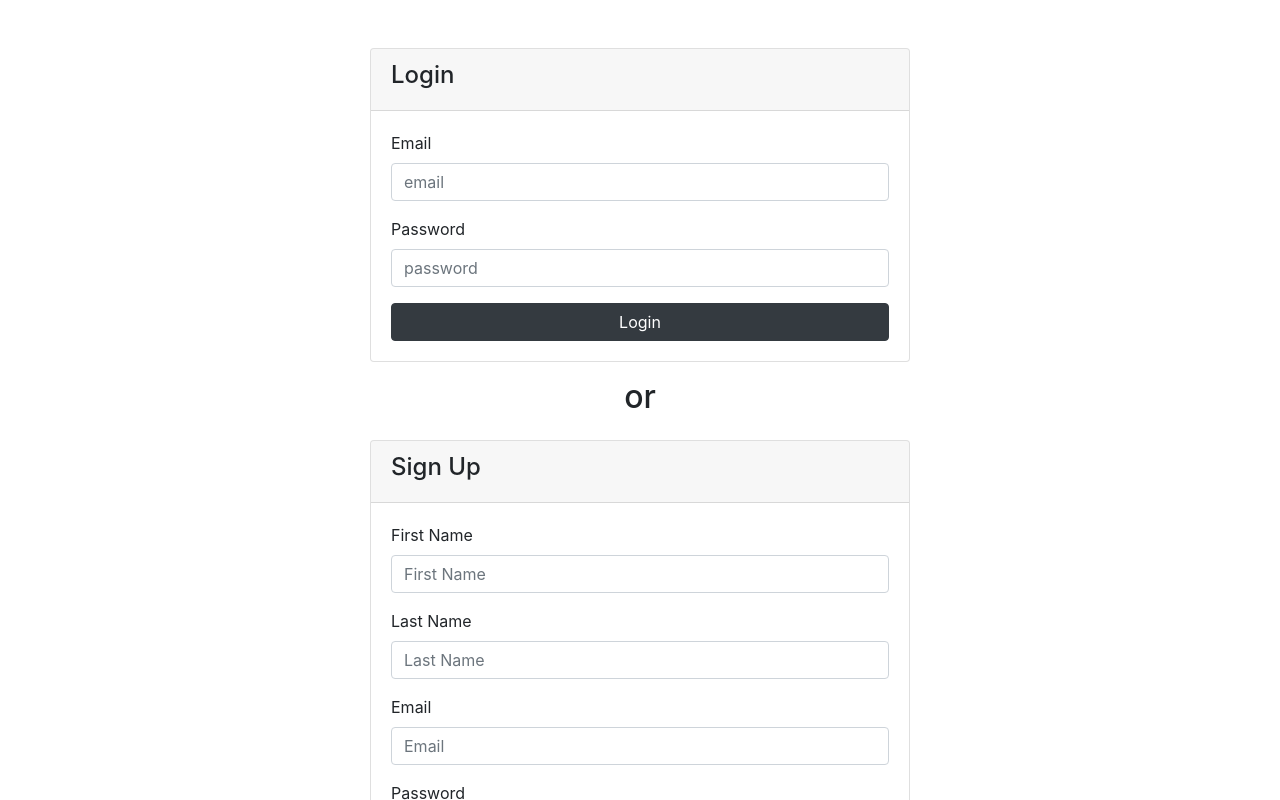
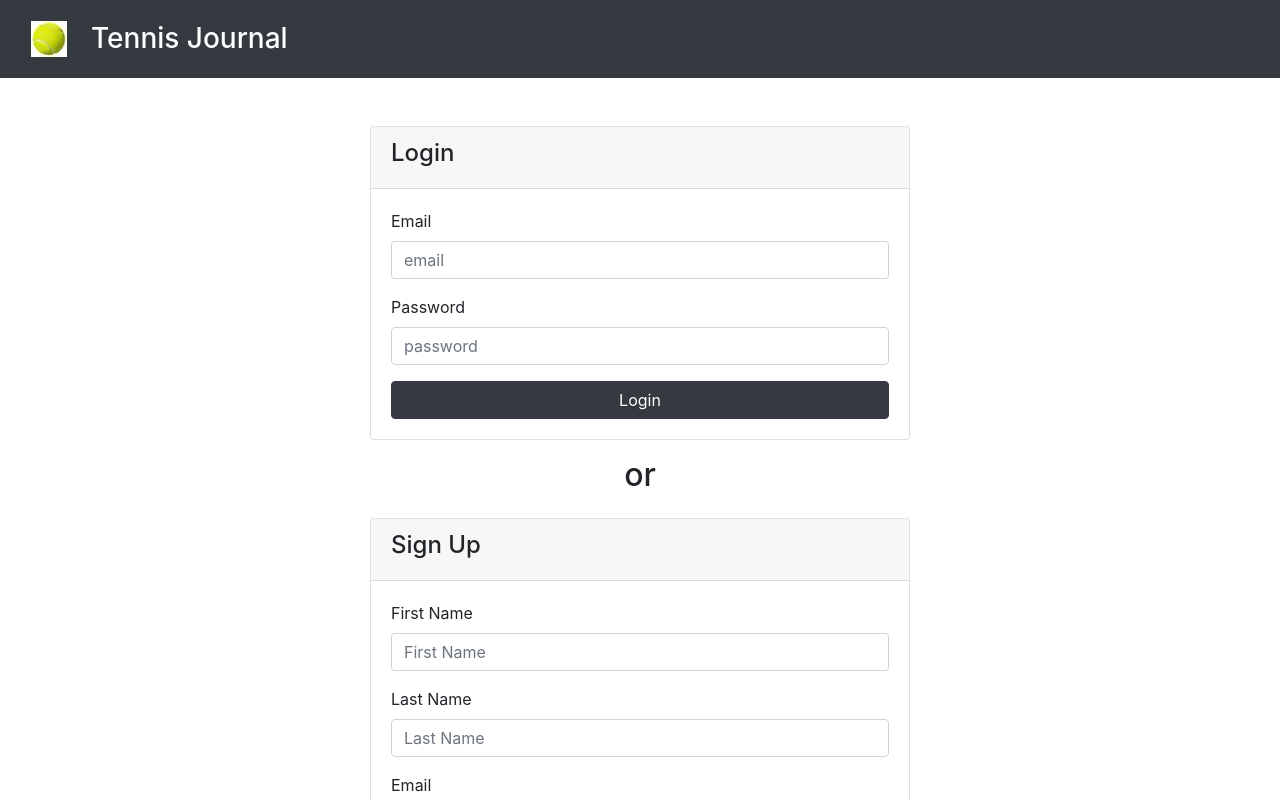
Before and after one commit to grangerl330/Tennis-Journal, a React (Create React App) app in the folder client/: page / in a window 1280 px wide. Shown: the top 800 px of the page. Built offline with nearby package versions, Linux system fonts and the light colour scheme; no server answers.

Commit message:
changed stats page to home page

```diff
--- a/client/src/components/NavbarRight.js
+++ b/client/src/components/NavbarRight.js
@@ -20,9 +20,6 @@ const NavbarRight = (props) => {
           <NavLink to='/profile' className="dropdown-item">
             <i className="fas fa-user-circle"></i> Edit Profile
           </NavLink>
-          <NavLink to='/stats' className="dropdown-item">
-            <i className="fas fa-clipboard-list"></i> Stats
-          </NavLink>
         </div>
       </li>
       <li className= "nav-item">
--- a/client/src/containers/LoginPage.js
+++ b/client/src/containers/LoginPage.js
@@ -1,5 +1,6 @@
 import React from 'react'
 import Login from '../components/Login'
+import NavbarBrand from '../components/NavbarBrand'
 import { updateLoginForm } from '../actions/loginForm'
 import { login } from '../actions/currentUser'
 import Signup from '../components/SignUp'
@@ -10,6 +11,11 @@ import { connect } from 'react-redux'
 const LoginPage = (props) => {
   return (
     <div className="section" id="loginpage">
+      <nav className="navbar navbar-expand-sm navbar-dark bg-dark py-3">
+        <div className="container-fluid">
+          <NavbarBrand />
+        </div>
+      </nav>
       <div className="container my-5">
         <Login loginFormData={props.loginFormData} updateLoginForm={props.updateLoginForm} login={props.login} welcome={props.welcome}/>
         <div className="row my-3" id="login">
--- a/client/src/containers/MainContent.js
+++ b/client/src/containers/MainContent.js
@@ -73,7 +73,7 @@ class MainContent extends Component {
           <Route path='/opponents/view/:opponentId' render={(urlData) => <OpponentCard id={urlData.match.params.opponentId} currentOpponent={this.currentOpponent} editOpponentInDatabase={this.props.editOpponentInDatabase}/>}/>
           <Route path='/opponents' render={() => <Opponents opponents={this.props.opponents}/>} />
           <Route exact path='/profile' render={() => <Profile currentUser={this.props.currentUser} updateCurrentUserInDatabase={this.props.updateCurrentUserInDatabase} updateCurrentUserPasswordInDatabase={this.props.updateCurrentUserPasswordInDatabase} deleteCurrentUserFromDatabase={this.props.deleteCurrentUserFromDatabase}/>}/>
-          <Route path='/stats' render={() => <Stats currentUser={this.props.currentUser} updateCurrentUserInDatabase={this.props.updateCurrentUserInDatabase} getCurrentUser={this.props.getCurrentUser}/>}/>
+          <Route path='/home' render={() => <Stats currentUser={this.props.currentUser} updateCurrentUserInDatabase={this.props.updateCurrentUserInDatabase} getCurrentUser={this.props.getCurrentUser}/>}/>
         </Switch>
       </div>
     )
```
